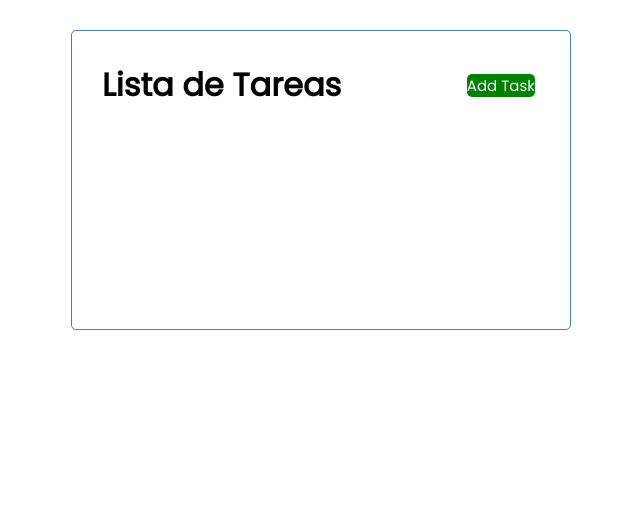
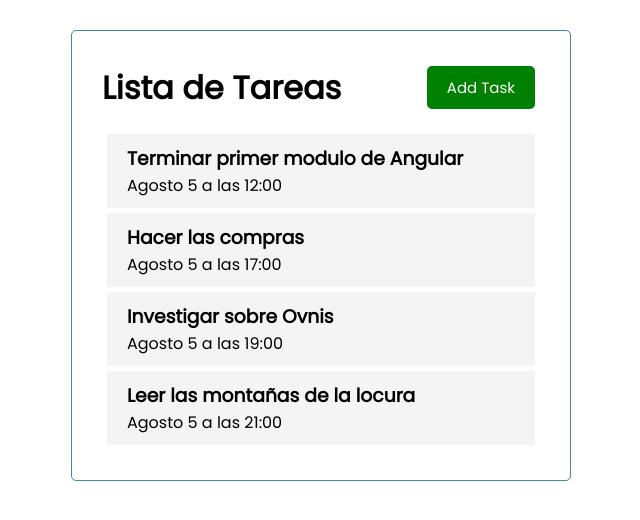
Before and after one commit to Freston2021/Task-List-Angular, an Angular app: page / in a window 1280 px wide. Shown: the top 520 px of the page, without its empty margins (319-959 px from the left). Built offline with nearby package versions, Linux system fonts and the light colour scheme.

Commit message:
agregamos los Item de la Lista

```diff
--- a/src/app/app.component.html
+++ b/src/app/app.component.html
@@ -1,3 +1,4 @@
 <div class="container">
 <app-header></app-header>
+<app-tasks></app-tasks>
 </div>
--- a/src/app/app.module.ts
+++ b/src/app/app.module.ts
@@ -4,12 +4,16 @@
 import { AppComponent } from './app.component';
 import { HeaderComponent } from './components/header/header.component';
 import { ButtonComponent } from './components/button/button.component';
+import { TasksComponent } from './components/tasks/tasks.component';
+import { TaskItemComponent } from './components/task-item/task-item.component';
 
 @NgModule({
   declarations: [
     AppComponent,
     HeaderComponent,
-    ButtonComponent
+    ButtonComponent,
+    TasksComponent,
+    TaskItemComponent
   ],
   imports: [
     BrowserModule
--- /dev/null
+++ b/src/app/components/task-item/task-item.component.css
@@ -0,0 +1,16 @@
+.task {
+    background-color: #f4f4f4;
+    margin: 5px;
+    padding: 10px 20px;
+    cursor: pointer;
+}
+
+.task.reminder {
+    border-left: 5px solid green;
+}
+
+.task h3 {
+    display: flex;
+    align-items: center;
+    justify-content: space-between;
+}
--- /dev/null
+++ b/src/app/components/task-item/task-item.component.html
@@ -0,0 +1,4 @@
+<div class="task">
+<h3>{{task.text}}</h3>
+<p>{{task.day}}</p>
+</div>
--- /dev/null
+++ b/src/app/components/task-item/task-item.component.ts
@@ -0,0 +1,18 @@
+import { Component, OnInit, Input} from '@angular/core';
+import {Task} from '../../Task';
+import {TASKS} from '../../mock-tasks';
+
+@Component({
+  selector: 'app-task-item',
+  templateUrl: './task-item.component.html',
+  styleUrls: ['./task-item.component.css']
+})
+export class TaskItemComponent implements OnInit {
+@Input() task: Task = TASKS[0];
+
+  constructor() { }
+
+  ngOnInit(): void {
+  }
+
+}
--- /dev/null
+++ b/src/app/components/tasks/tasks.component.html
@@ -0,0 +1,4 @@
+<app-task-item *ngFor="let task of tasks" [task] = "task" >
+    {{task.text}}
+
+</app-task-item>
--- /dev/null
+++ b/src/app/components/tasks/tasks.component.ts
@@ -0,0 +1,16 @@
+import { Component, OnInit } from '@angular/core';
+import { Task } from 'src/app/Task';
+import { TASKS } from '../../mock-tasks';
+
+@Component({
+  selector: 'app-tasks',
+  templateUrl: './tasks.component.html',
+  styleUrls: ['./tasks.component.css'],
+})
+export class TasksComponent implements OnInit {
+  tasks: Task[] = TASKS;
+
+  constructor() {}
+
+  ngOnInit(): void {}
+}
--- a/src/styles.css
+++ b/src/styles.css
@@ -24,7 +24,7 @@
     background: #000;
     color: #fff;
     border: none;
-    padding: 10px 20 px;
+    padding: 10px 20px;
     margin: 5px;
     border-radius: 5px;
     cursor: pointer;
```
Also changed, not shown: src/app/components/tasks/tasks.component.css (added), 2 other files (tests, documents, lock files or other folders).
